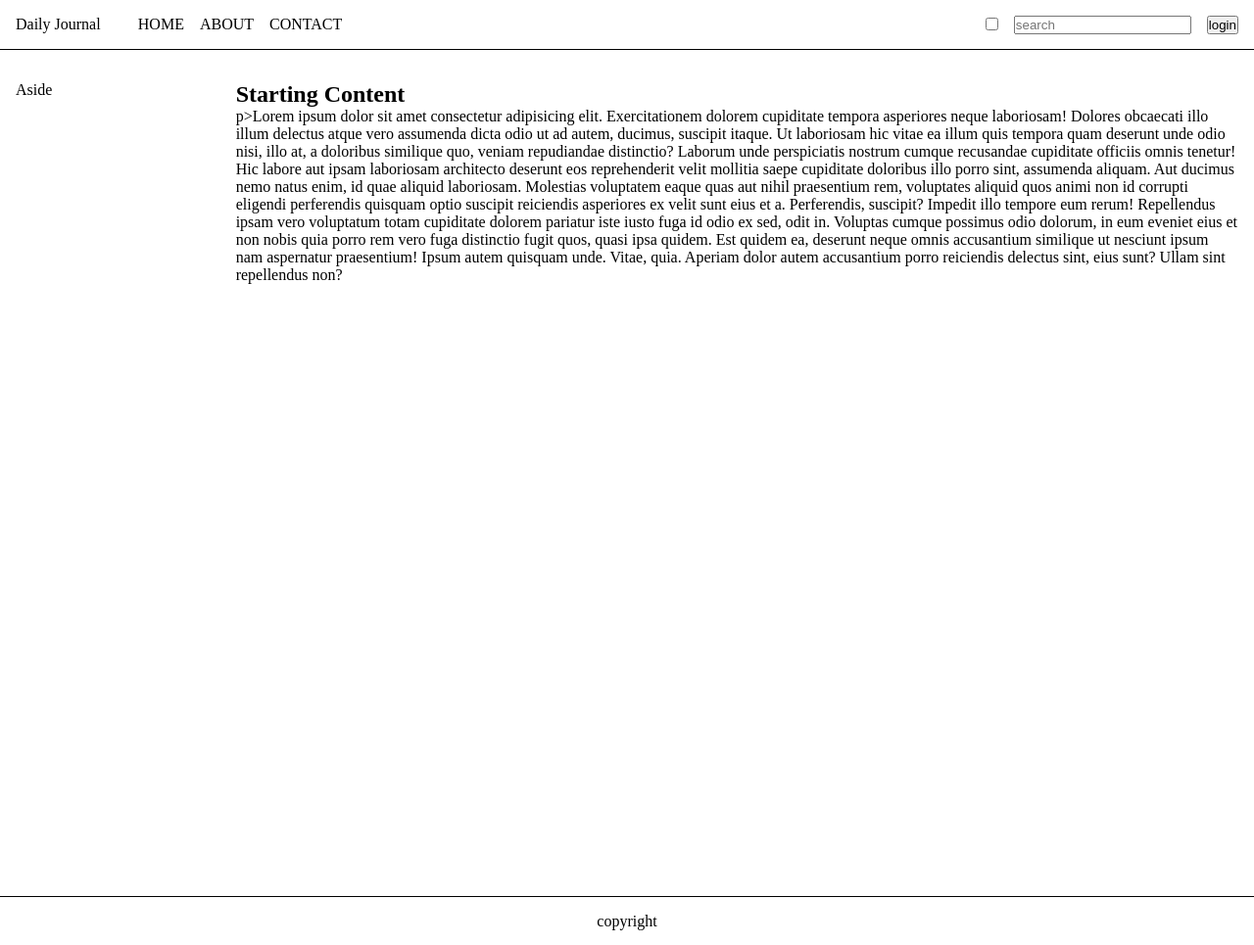
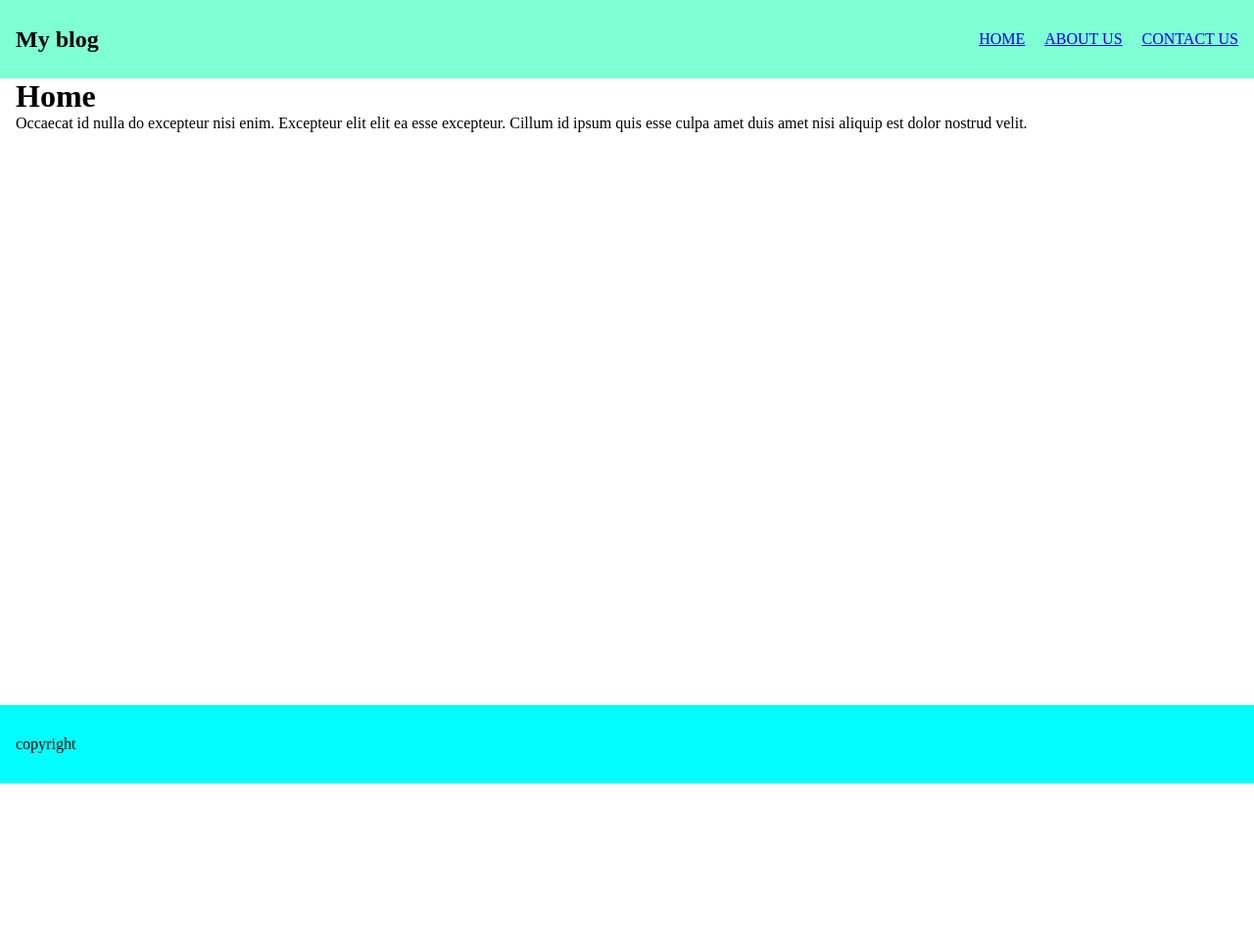
Before and after one commit to reyesprince31/Capstone-Project-BlogSite, a Node server app: page / in a window 1280 px wide. Shown: the whole page at 98% size. After the commit the page ends 800 px from the top, so only its background shows below. Run offline with Node 20, Linux system fonts and the light colour scheme.

Commit message:
Revert "new branch applied design/structure"
This reverts commit 14cf58926621ea30e34c4e33be86f3e8e37be423.

```diff
--- a/app.js
+++ b/app.js
@@ -4,7 +4,7 @@ const app = express();
 const port = process.env.PORT || 3000;
 
 const homeStartingContent =
-  "Lorem ipsum dolor sit amet consectetur adipisicing elit. Exercitationem dolorem cupiditate tempora asperiores neque laboriosam! Dolores obcaecati illo illum delectus atque vero assumenda dicta odio ut ad autem, ducimus, suscipit itaque. Ut laboriosam hic vitae ea illum quis tempora quam deserunt unde odio nisi, illo at, a doloribus similique quo, veniam repudiandae distinctio? Laborum unde perspiciatis nostrum cumque recusandae cupiditate officiis omnis tenetur! Hic labore aut ipsam laboriosam architecto deserunt eos reprehenderit velit mollitia saepe cupiditate doloribus illo porro sint, assumenda aliquam. Aut ducimus nemo natus enim, id quae aliquid laboriosam. Molestias voluptatem eaque quas aut nihil praesentium rem, voluptates aliquid quos animi non id corrupti eligendi perferendis quisquam optio suscipit reiciendis asperiores ex velit sunt eius et a. Perferendis, suscipit? Impedit illo tempore eum rerum! Repellendus ipsam vero voluptatum totam cupiditate dolorem pariatur iste iusto fuga id odio ex sed, odit in. Voluptas cumque possimus odio dolorum, in eum eveniet eius et non nobis quia porro rem vero fuga distinctio fugit quos, quasi ipsa quidem. Est quidem ea, deserunt neque omnis accusantium similique ut nesciunt ipsum nam aspernatur praesentium! Ipsum autem quisquam unde. Vitae, quia. Aperiam dolor autem accusantium porro reiciendis delectus sint, eius sunt? Ullam sint repellendus non?";
+  "Occaecat id nulla do excepteur nisi enim. Excepteur elit elit ea esse excepteur. Cillum id ipsum quis esse culpa amet duis amet nisi aliquip est dolor nostrud velit.";
 
 app.use(express.urlencoded({ extended: true }));
 app.use(express.static("public"));
--- a/public/css/style.css
+++ b/public/css/style.css
@@ -10,96 +10,49 @@
   box-sizing: border-box;
 }
 
+html, body {
+  height: 100vh;
+}
+
+body {
+  display: flex;
+  flex-direction: column;
+  justify-content: space-between;
+}
+
+main {
+  flex-grow: 1;
+}
 
 footer {
-  display: flex;
-  justify-content: center;
-  margin-top: 2rem;
-  border-top: 1px solid black;
-  height: 50px;
   flex-shrink: 0;
-}
-
-a {
-  color: black;
-  text-decoration: none;
+  background-color: aqua;
 }
 
 .container {
-  display: flex;
-  align-items: center;
-
   margin-left: auto;
   margin-right: auto;
   max-width: var(--max-width);
   padding-left: var(--gutter);
   padding-right: var(--gutter);
-
-}
-
-.main-header {
-
-  position: sticky;
-  top: 0;
-  background-color: #fff; /* Adjust as needed */
-  z-index: 100; /* Adjust as needed */
-  margin-bottom: 2rem;
-}
-
-.top-navigation-wrap {
-
-  border-bottom: 1px solid black;
-  position: relative;
-}
-
-.top-navigation-main {
-  height: 50px;
-  align-items: center;
-  display: flex;
-  flex: 1 1;
-  justify-content: space-between;
   width: 100%;
 }
 
-.top-brand {
-  width: 10%;
+.flex {
+  display: flex;
+  justify-content: space-between;
+  align-items: center;
 }
 
-.main-menu {
-  display: flex;
-  justify-content: space-around;
-  align-items: center;
-  margin: 0 auto 0 0;
-  list-style: none;
-  width: 100%;
-  grid-gap: 1rem;
+.nav-header-bg {
+  background-color: aquamarine;
 }
 
-.extra-menu {
-  display: flex;
-  justify-content: space-between;
-  align-items: end;
-  grid-gap: 1rem;
+.nav-height, .footer-height {
+  height: 5rem;
 }
 
-.main-wrapper {
-  display: grid;
-  grid-template-columns: 0.3fr 1.5fr;
-  grid-template-rows: 1fr;
-  gap: 20px;
-  grid-auto-flow: row;
 
+.nav-link > a {
+  margin-left: 1rem;
 }
-
-aside {
-  position: sticky;
-  top: 0;
-  left: 0;
-  overflow-y: auto;
-  height: 100vh;
-}
-
-main {
-  flex-grow: 1;
-  overflow-y: auto;
-}
--- a/views/footer.ejs
+++ b/views/footer.ejs
@@ -1,6 +1,7 @@
-    <footer>
-        <div class="container">
-            copyright
-        </div>
-    </footer>
+        <footer>
+            <div class="container flex footer-height">
+                copyright
+            </div>
+        </footer>
+    </body>
 </html>
--- a/views/header.ejs
+++ b/views/header.ejs
@@ -6,33 +6,16 @@
     <title>My Blog</title>
     <link rel="stylesheet" href="css/style.css" />
   </head>
-
-  <div class="main-header">
-    <header class="top-navigation-wrap">
-      <div class="container ">
-        <div class="top-brand">
-          <a href="#">
-            Daily Journal
-          </a>
-        </div>
-        <div class="top-navigation-main">
-          <nav>
-            <ul class="main-menu">
-              <li><a href="#">HOME</a></li>
-              <li><a href="#">ABOUT</a></li>
-              <li><a href="#">CONTACT</a></li>
-            </ul>
-          </nav>
-          <div class="extra-menu">
-            <div class="switcher">
-              <input type="checkbox" name="">
-            </div>
-            <div class="search">
-              <input type="text" name="" placeholder="search">
-            </div>
-            <div class="login"><button>login</button></div>
+  <body>
+    <header class="nav-header-bg">
+      <div class="container">
+        <nav class="flex nav-height">
+          <h2>My blog</h2>
+          <div class="nav-link">
+            <a href="#">HOME</a>
+            <a href="#">ABOUT US</a>
+            <a href="#">CONTACT US</a>
           </div>
-        </div>
+        </nav>
       </div>
     </header>
-  </div>
--- a/views/home.ejs
+++ b/views/home.ejs
@@ -1,29 +1,10 @@
 <%- include('header.ejs') %>
-<body>
+<main>
     <div class="container">
-        <div class="main-wrapper">
-            <div class="side-container">
-                <aside>
-                    <header>Aside</header>
-                    <nav>
-
-                    </nav>
-                </aside>
-            </div>
-            <main>
-                <article>
-                    <header>
-                        <h1>Starting Content</h1>
-                    </header>
-                    <section>
-                        p><%= startingContent %></p>
-                    </section>
-                </article>
+        <h1>Home</h1>
+        <p><%= startingContent %></p>
+    </div>
+</main>
 
 
-
-            </main>
-        </div>
-    </div>
-</body>
 <%- include('footer.ejs') %>
```
Also changed, not shown: semantic.html (deleted, +0 -40 lines).
